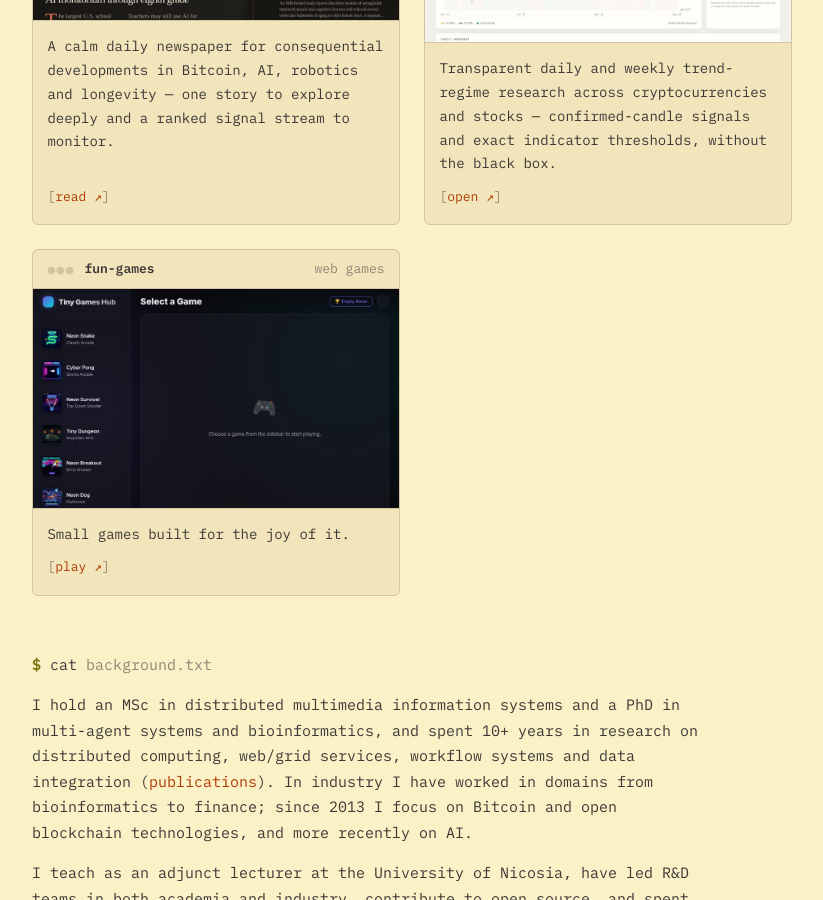
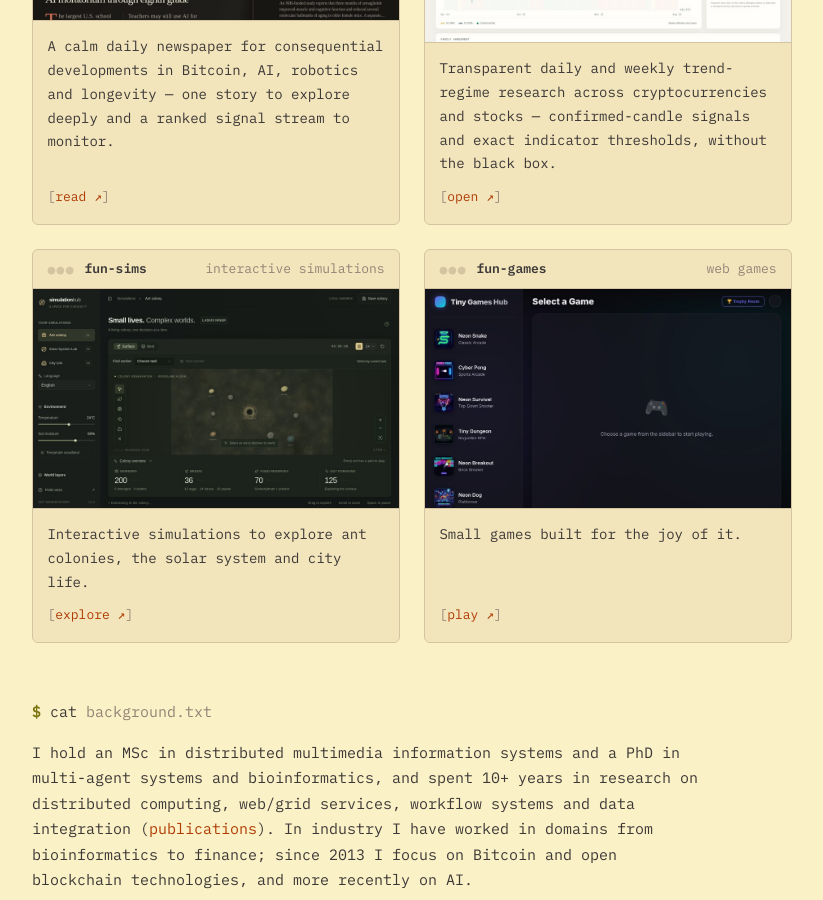
Before and after one commit to karask/karask.github.io, a Jekyll site: the page built from index.html, in a window 1280 px wide and 900 px high, scrolled down 3279 px. Shown: the whole window, without its empty margins (228-1051 px from the left). Built offline with Jekyll 4.4.1, drawn with Linux system fonts in a browser that asks for light colours.

Commit message:
added fun sims project

```diff
--- a/index.html
+++ b/index.html
@@ -247,6 +247,21 @@ addr = priv.get_public_key().get_segwit_address()  <span class="c"># P2WPKH</spa
     <article class="pane">
       <div class="pane-title">
         <span class="dots" aria-hidden="true">&#9679;&#9679;&#9679;</span>
+        <a class="name" href="/fun-sims/">fun-sims</a>
+        <span class="meta">interactive simulations</span>
+      </div>
+      <img src="/img/projects/fun-sims.jpg" alt="Simulation Hub — an ant colony simulation with environment controls" loading="lazy">
+      <div class="pane-body">
+        <p>Interactive simulations to explore ant colonies, the solar system and city life.</p>
+        <p class="links">
+          <a href="/fun-sims/">explore &#8599;</a>
+        </p>
+      </div>
+    </article>
+
+    <article class="pane">
+      <div class="pane-title">
+        <span class="dots" aria-hidden="true">&#9679;&#9679;&#9679;</span>
         <a class="name" href="/fun-games">fun-games</a>
         <span class="meta">web games</span>
       </div>
```
Also changed, not shown: img/projects/fun-sims.jpg (added).
